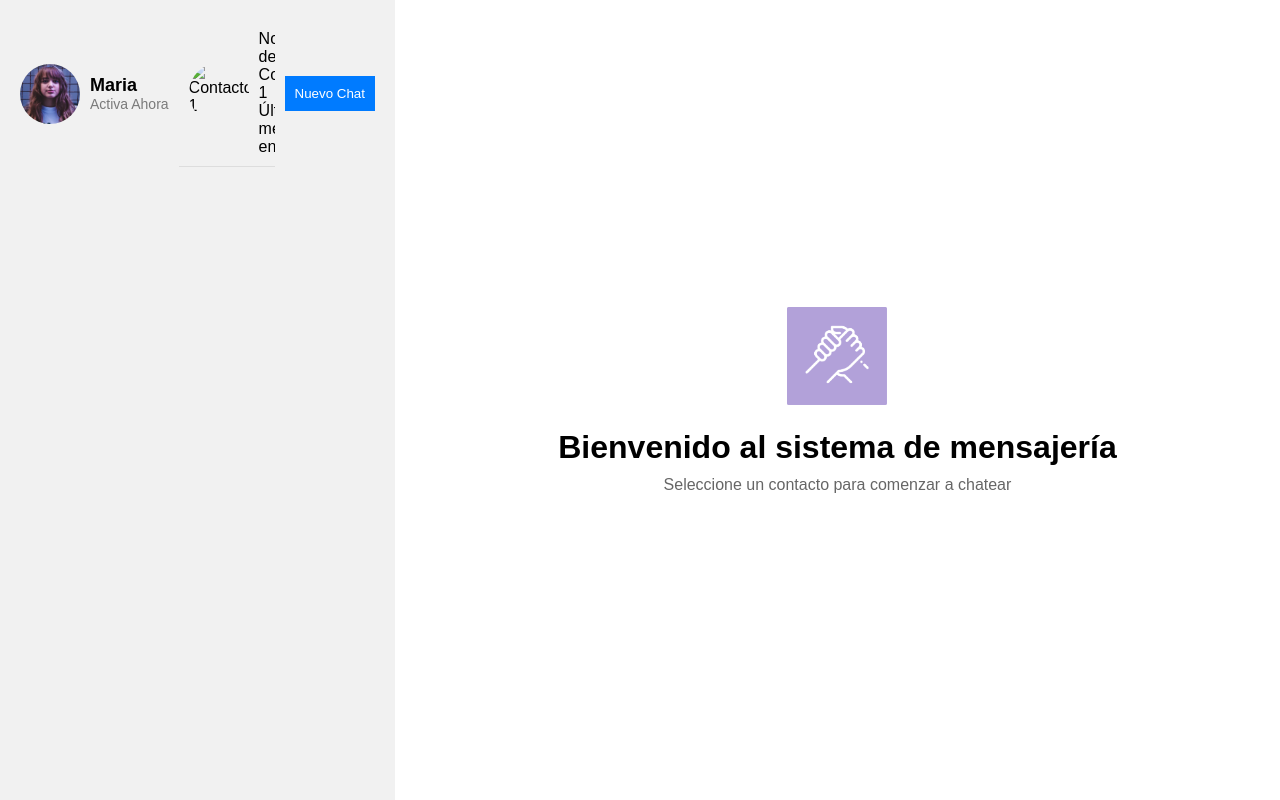
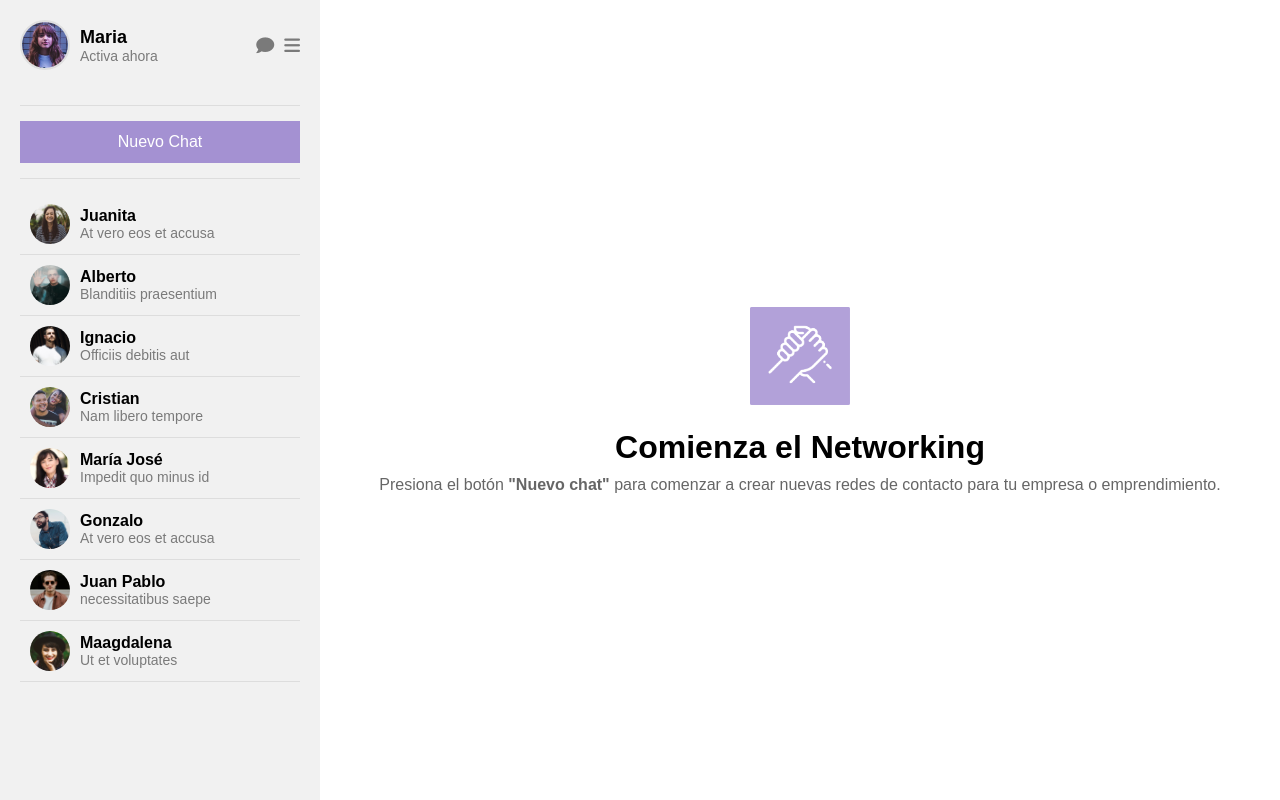
Before and after one commit to carlandrade/Desafio04-SistemaMensajeria, a plain HTML site: page index.html in a window 1280 px wide. Drawn offline with Linux system fonts and the light colour scheme.

Commit message:
reto terminado

```diff
--- a/index.html
+++ b/index.html
@@ -4,8 +4,9 @@
 <head>
   <meta charset="UTF-8" />
   <meta name="viewport" content="width=device-width, initial-scale=1.0" />
-  <title>Sistema de Mensajeria</title>
+  <title>Sistema de Mensajería</title>
   <link rel="stylesheet" href="./styles.css" />
+  <link rel="stylesheet" href="https://cdnjs.cloudflare.com/ajax/libs/font-awesome/6.0.0-beta3/css/all.min.css">
 </head>
 
 <body>
@@ -15,25 +16,86 @@
         <img src="./src/maria.jpg" alt="Usuario" class="profile-picture" />
         <div class="user-info">
           <span class="user-name">Maria</span>
-          <span class="user-status">Activa Ahora</span>
+          <span class="user-status">Activa ahora</span>
         </div>
+        <div class="icons">
+          <i class="fa fa-comment"></i>
+          <i class="fa fa-bars"></i>
+        </div>
+      </div>
+
+      <hr class="divider" />
+
+      <button class="new-chat-btn">Nuevo Chat</button>
+
+      <hr class="divider" />
+
       <ul class="contact-list">
         <li class="contact-item">
-            <img src="contact1.png" alt="Contacto 1" />
+          <img src="./src/Screen Shot 2018-11-28 at 15.27.14.jpg" alt="Juanita" />
           <div class="contact-info">
-              <span>Nombre del Contacto 1</span>
-              <p>Último mensaje enviado...</p>
+            <span class="contact-name">Juanita</span>
+            <span class="contact-status">At vero eos et accusa</span>
           </div>
         </li>
-          <!-- Repetir para otros contactos -->
+        <li class="contact-item">
+          <img src="./src/Screen Shot 2018-11-28 at 15.32.16.jpg" alt="Alberto" />
+          <div class="contact-info">
+            <span class="contact-name">Alberto</span>
+            <span class="contact-status">Blanditiis praesentium</span>
+          </div>
+        </li>
+        <li class="contact-item">
+          <img src="./src/Screen Shot 2018-11-28 at 15.30.34.jpg" alt="Ignacio" />
+          <div class="contact-info">
+            <span class="contact-name">Ignacio</span>
+            <span class="contact-status">Officiis debitis aut</span>
+          </div>
+        </li>
+        <li class="contact-item">
+          <img src="./src/Screen Shot 2018-11-28 at 15.28.30.jpg" alt="Ignacio" />
+          <div class="contact-info">
+            <span class="contact-name">Cristian</span>
+            <span class="contact-status">Nam libero tempore</span>
+          </div>
+        </li>
+        <li class="contact-item">
+          <img src="./src/Screen Shot 2018-11-28 at 15.32.44.jpg" alt="Ignacio" />
+          <div class="contact-info">
+            <span class="contact-name">María José</span>
+            <span class="contact-status">Impedit quo minus id</span>
+          </div>
+        </li>
+        <li class="contact-item">
+          <img src="./src/Screen Shot 2018-11-28 at 15.31.09.jpg" alt="Ignacio" />
+          <div class="contact-info">
+            <span class="contact-name">Gonzalo</span>
+            <span class="contact-status">At vero eos et accusa</span>
+          </div>
+        </li>
+        <li class="contact-item">
+          <img src="./src/Screen Shot 2018-11-28 at 15.30.54.jpg" alt="Ignacio" />
+          <div class="contact-info">
+            <span class="contact-name">Juan Pablo</span>
+            <span class="contact-status">necessitatibus saepe</span>
+          </div>
+        </li>
+        <li class="contact-item">
+          <img src="./src/Screen Shot 2018-11-28 at 15.28.04.jpg" alt="Ignacio" />
+          <div class="contact-info">
+            <span class="contact-name">Maagdalena</span>
+            <span class="contact-status">Ut et voluptates</span>
+          </div>
+        </li>
+        <!-- Repite para otros contactos -->
       </ul>
-        <button class="new-chat-btn">Nuevo Chat</button>
     </aside>
     <main class="main-section">
       <div class="main-content">
         <img src="./src/hand.png" alt="Logo" />
-        <h1>Bienvenido al sistema de mensajería</h1>
-        <p>Seleccione un contacto para comenzar a chatear</p>
+        <h1>Comienza el Networking</h1>
+        <p>Presiona el botón <strong>"Nuevo chat"</strong> para comenzar a crear nuevas redes de contacto para tu
+          empresa o emprendimiento.</p>
       </div>
     </main>
   </div>
--- a/styles.css
+++ b/styles.css
@@ -24,19 +24,21 @@ body {
 .user-profile {
   display: flex;
   align-items: center;
+  gap: 10px;
   margin-bottom: 20px;
-  gap: 10px;
+  position: relative;
 }
 
 .profile-picture {
-  width: 60px;
-  height: 60px;
+  width: 50px;
+  height: 50px;
   border-radius: 50%;
-  border: 2px; solid #e0e0e0;
   object-fit: cover;
+  border: 2px solid #e0e0e0;
 }
 
 .user-info {
+  flex-grow: 1;
   display: flex;
   flex-direction: column;
 }
@@ -44,14 +46,43 @@ body {
 .user-name {
   font-size: 18px;
   font-weight: bold;
-  color: 000;
-  margin: 0;
+  color: #000;
 }
 
 .user-status {
   font-size: 14px;
   color: #7a7a7a;
-  margin: 0;
+}
+
+.icons {
+  position: absolute;
+  right: 0;
+  display: flex;
+  gap: 10px;
+}
+
+.icons i {
+  font-size: 18px;
+  color: #7a7a7a;
+  cursor: pointer;
+}
+
+.divider {
+  border: none;
+  border-top: 1px solid #ddd;
+  margin: 15px 0;
+}
+
+.new-chat-btn {
+  padding: 12px;
+  background-color: #a491d2;
+  color: white;
+  border: none;
+  cursor: pointer;
+  text-align: center;
+  font-size: 16px;
+  margin: 0 auto;
+  width: 100%;
 }
 
 .contact-list {
@@ -65,12 +96,11 @@ body {
   align-items: center;
   padding: 10px;
   border-bottom: 1px solid #ddd;
-  justify-content: space-between;
 }
 
 .contact-item img {
-  width: 60px;
-  height: 60px;
+  width: 40px;
+  height: 40px;
   margin-right: 10px;
   border-radius: 50%;
 }
@@ -80,13 +110,14 @@ body {
   flex-direction: column;
 }
 
-.new-chat-btn {
-  padding: 10px;
-  background-color: #007bff;
-  color: white;
-  border: none;
-  cursor: pointer;
-  text-align: center;
+.contact-name {
+  font-size: 16px;
+  font-weight: bold;
+}
+
+.contact-status {
+  font-size: 14px;
+  color: #7a7a7a;
 }
 
 .main-section {
```
Lines whose indentation alone changed are shown as unchanged.
